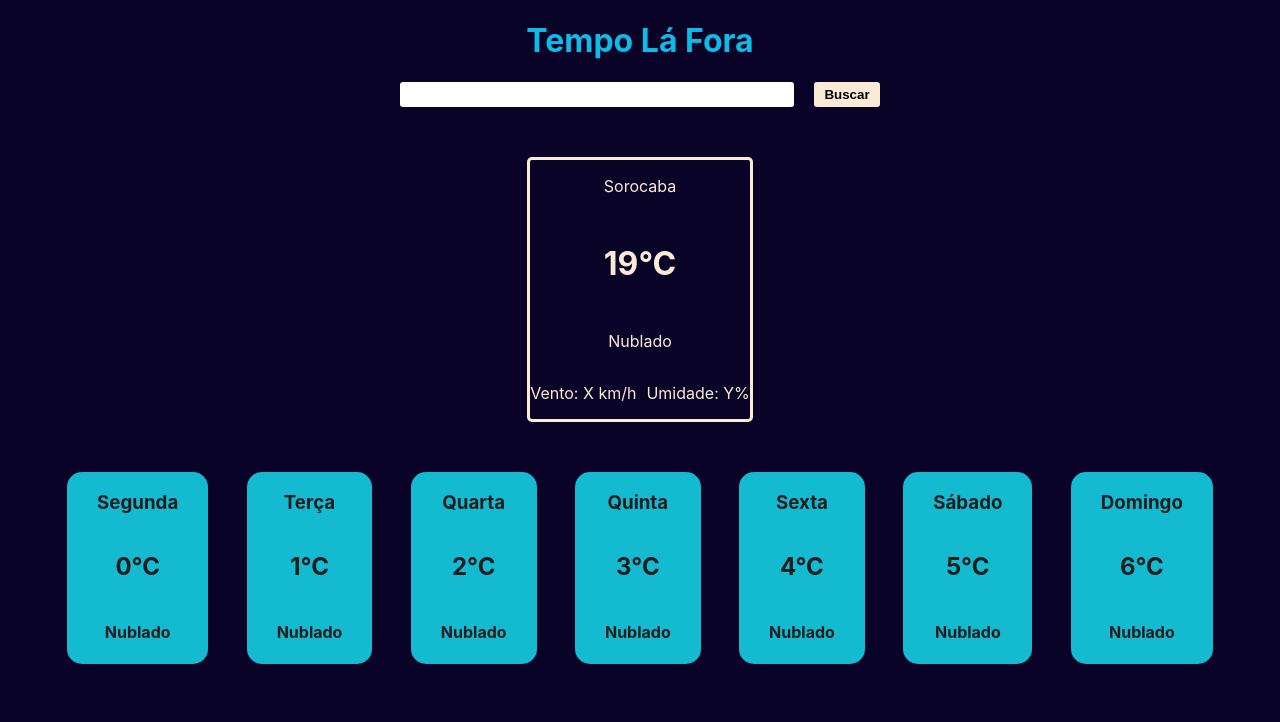
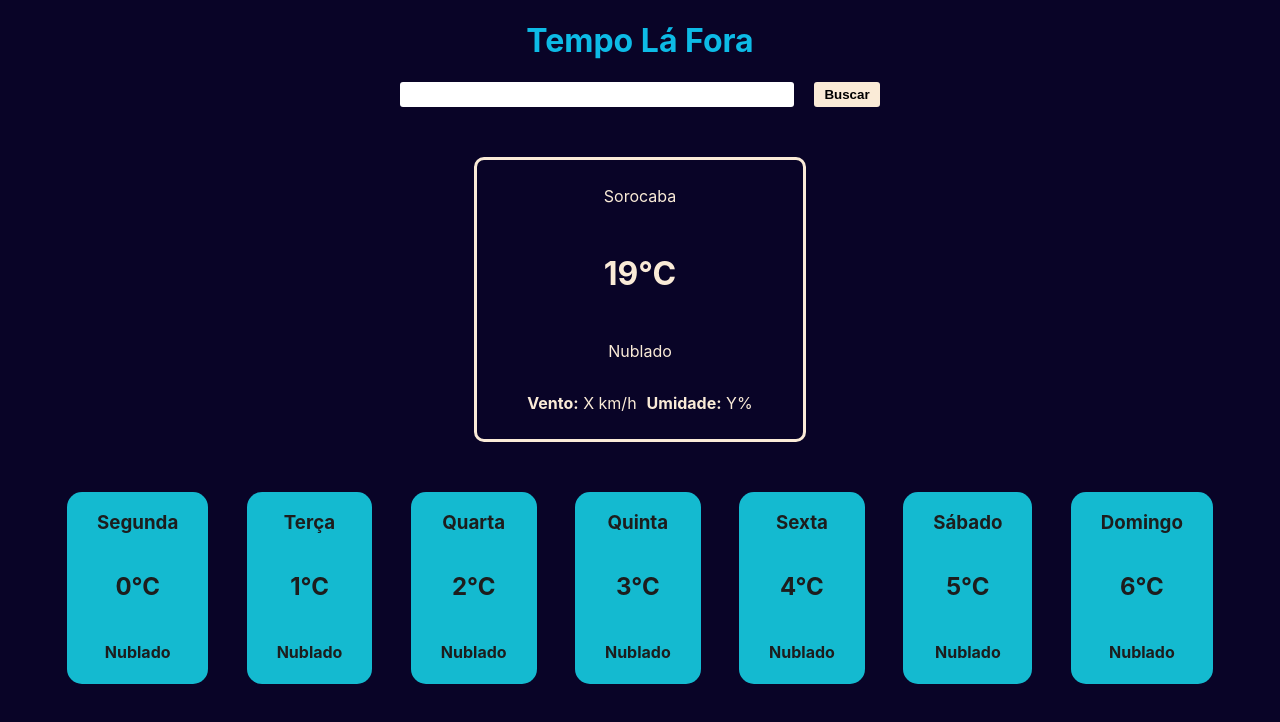
Before and after one commit to AnaJuliaMM/weather_forecast, a React (Create React App) app in the folder forecasting/: page / in a window 1280 px wide. Shown: the top 722 px of the page. Built offline with nearby package versions, Linux system fonts and the light colour scheme.

Commit message:
style: turn label bold

```diff
--- a/forecasting/src/components/temperature/Temperature.css
+++ b/forecasting/src/components/temperature/Temperature.css
@@ -2,9 +2,10 @@
   display: flex;
   flex-direction: column;
   align-items: center;
+  padding: 10px 50px;
 
   border: solid;
-  border-radius: 5px;
+  border-radius: 10px;
 }
 .temperature {
   font-size: xx-large;
--- a/forecasting/src/components/temperature/Temperature.tsx
+++ b/forecasting/src/components/temperature/Temperature.tsx
@@ -8,8 +8,12 @@ export default function Temperature() {
       <p className="temperature">19°C</p>
       <p>Nublado</p>
       <span className="temperatureLine">
-        <p>Vento: X km/h</p>
-        <p>Umidade: Y%</p>
+        <p>
+          <strong>Vento:</strong> X km/h
+        </p>
+        <p>
+          <strong>Umidade:</strong> Y%
+        </p>
       </span>
     </div>
   );
```
